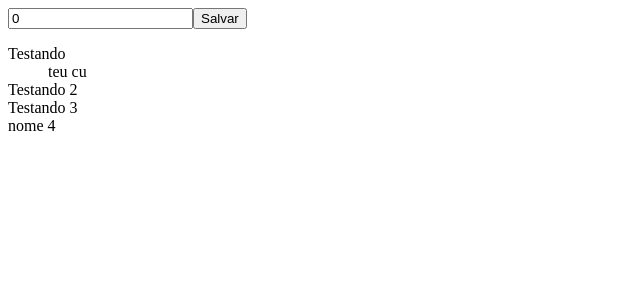
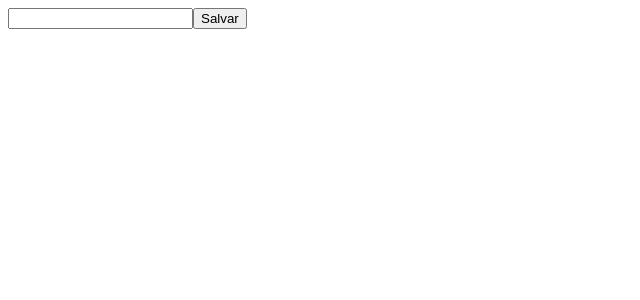
Before and after one commit to brunoemidiosilva/Estudos-sobre-React, a React (Create React App) app in the folder listatarefas/: page / in a window 1280 px wide. Shown: the top 300 px of the page, without its empty margins (0-640 px from the left). Built offline with nearby package versions, Linux system fonts and the light colour scheme; the HTML template or start-up script is replaced by a standard one.

Commit message:
Adicionando Elementos na Lista

```diff
--- a/listatarefas/src/App.js
+++ b/listatarefas/src/App.js
@@ -6,32 +6,38 @@ import List from "./list"
 
 class App extends React.Component {
   state = {
-    itemsLista: [
-      {
-        id: 1,
-        item: 'Testando',
-        subitem: 'teu cu'
-      },
-      {
-        id: 2,
-        item: 'Testando 2'
-      },
-      {
-        id: 3,
-        item: 'Testando 3'
-      },
-      {
-        id: 4,
-        item: "nome 4"
-      }
-    ]
+    itemsLista: [],
+    valorInput: '',
   }
+
+  mudaTexto = (evento) => {
+    const valor = evento.target.value;
+    this.setState({valorInput: valor})
+  }
+
+  salvarItem = () => {
+    const lista = this.state.itemsLista
+
+    const novoItem = this.state.valorInput
+    const novoId = lista.length + 1
+
+    lista.unshift({
+      id: novoId,
+      item: novoItem
+    })
+
+    this.setState({
+      itemsLista: lista,
+      valorInput: ''
+     })
+  }
+
   render() {
     return (
       <div className="App">
         <div>
-          <Input value="0"/>
-          <Button label="Salvar"/>
+          <Input value={this.state.valorInput} onChange={this.mudaTexto} />
+          <Button label="Salvar" onClick={this.salvarItem}/>
       </div>
         <div>
             <List items={this.state.itemsLista}/>
--- a/listatarefas/src/button.js
+++ b/listatarefas/src/button.js
@@ -2,6 +2,6 @@ import React from "react"
 
 export default (props)=>{
     return(
-    <button  onPress={props.onPress}>{props.label}</button>
+    <button onClick={props.onClick}>{props.label}</button>
     )
 }
```
